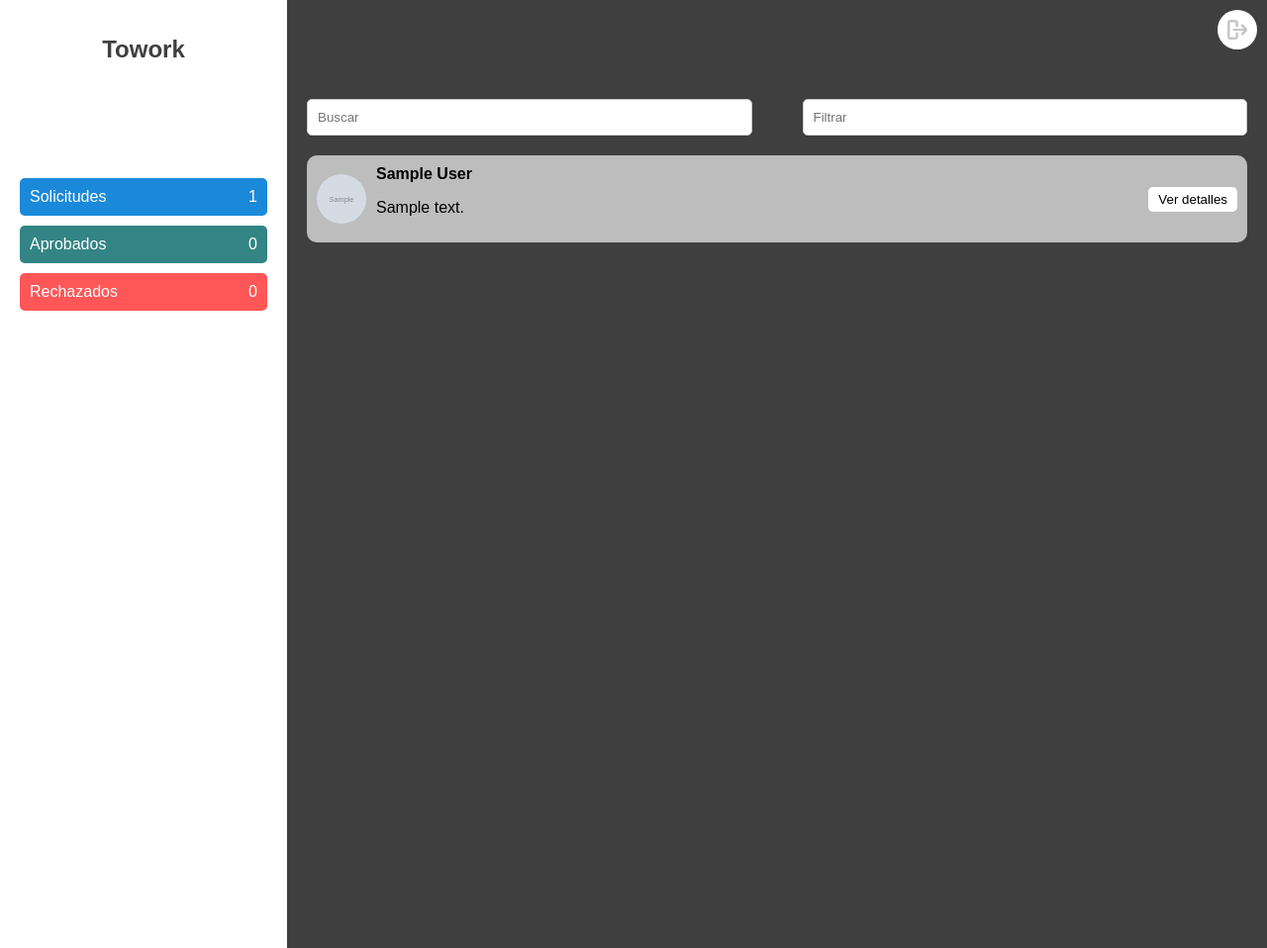
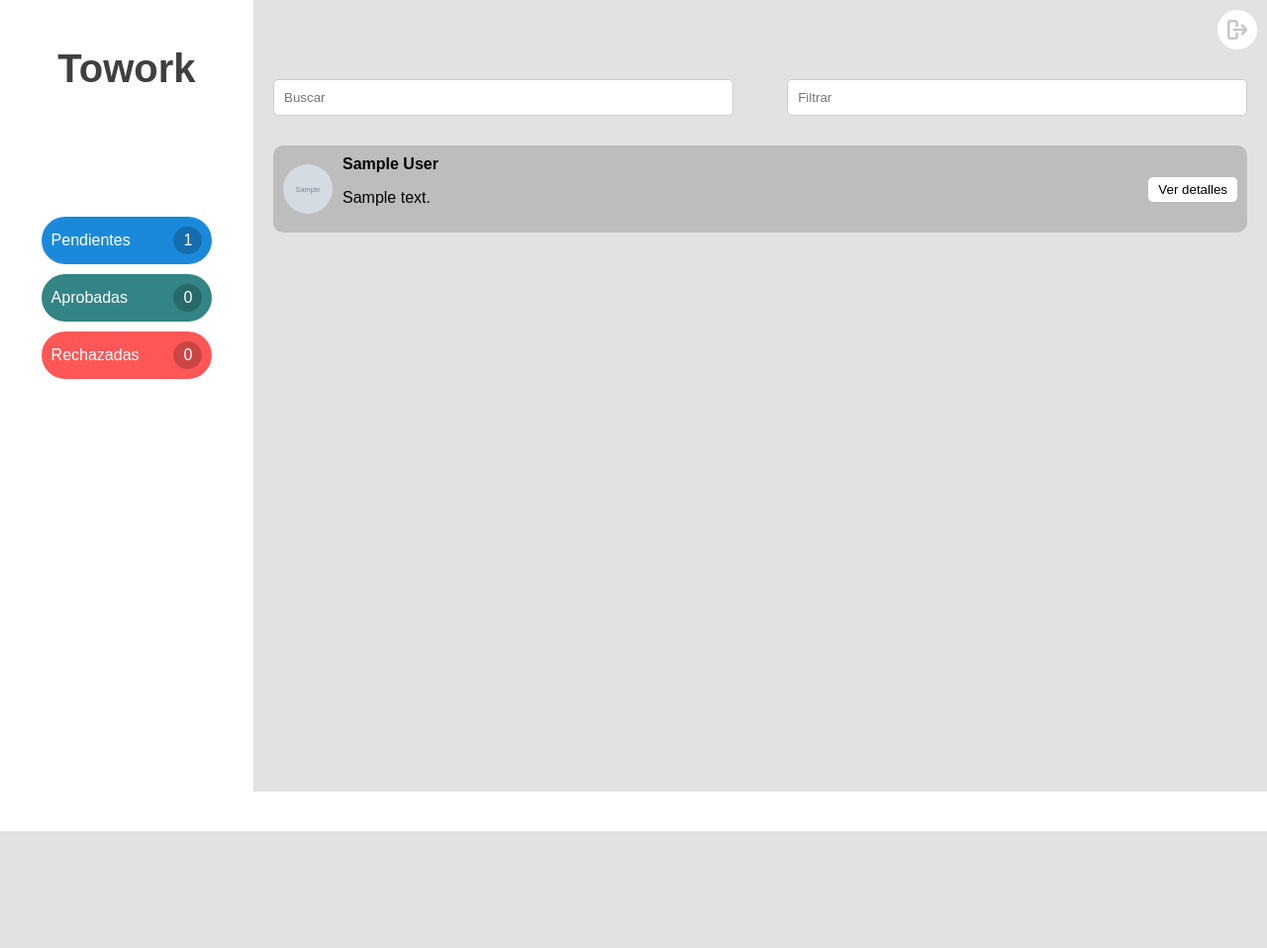
Before and after one commit to TalcaDevs/towork, a Django app: page /backoffice/ in a window 1280 px wide. Shown: the whole page at 99% size. After the commit the page ends 840 px from the top, so only its background shows below. Run offline with Django 5.2, Linux system fonts and the light colour scheme; a user stored in the database is signed in; tables that the repository leaves empty hold one stand-in row (values such as "Sample post"); grey boxes marked "Sample" are stand-in pictures.

Commit message:
Refactorizacion

```diff
--- a/backoffice/views.py
+++ b/backoffice/views.py
@@ -24,14 +24,16 @@ def custom_login(request):
 
 @login_required
 def dashboard(request):
+    estado = request.GET.get('estado', 'pendientes')
     solicitudes_pendientes = Solicitud.objects.filter(estado='pendiente')
-    solicitudes_aprobadas = Solicitud.objects.filter(estado='aprobado')
-    solicitudes_rechazadas = Solicitud.objects.filter(estado='rechazado')
+    solicitudes_aprobadas = Solicitud.objects.filter(estado='aceptada')
+    solicitudes_rechazadas = Solicitud.objects.filter(estado='rechazada')
 
     return render(request, 'backoffice/dashboard.html', {
         'pendientes': solicitudes_pendientes,
         'aprobados': solicitudes_aprobadas,
         'rechazados': solicitudes_rechazadas,
+        'estado': estado,
     })
 
 @api_view(['GET'])
--- /dev/null
+++ b/static/css/dashboard.css
@@ -0,0 +1,40 @@
+/* Estilos específicos para dashboard.html */
+.content {
+    flex-grow: 1;
+    background: #e2e2e2;
+}
+.card-container {
+    display: flex;
+    flex-direction: column;
+    gap: 10px;
+}
+.card {
+    display: none; /* Ocultar todas las tarjetas por defecto */
+    align-items: center;
+    background: #bdbdbd;
+    padding: 10px;
+    border-radius: 10px;
+}
+.card.pendientes {
+    display: flex; /* Mostrar solo las tarjetas pendientes */
+}
+.card.aprobados {
+    display: flex; /* Mostrar solo las tarjetas aprobadas */
+}
+.card.rechazados {
+    display: flex; /* Mostrar solo las tarjetas rechazadas */
+}
+.card img {
+    width: 50px;
+    height: 50px;
+    border-radius: 50%;
+    margin-right: 10px;
+}
+.card button {
+    margin-left: auto;
+    padding: 5px 10px;
+    border: none;
+    border-radius: 5px;
+    background: white;
+    cursor: pointer;
+}
--- a/static/css/global.css
+++ b/static/css/global.css
@@ -1,45 +1,114 @@
+/* Estilos globales */
 body {
     font-family: Arial, sans-serif;
     margin: 0;
     padding: 0;
-    background-color: #f4f4f4;
-    display: flex;
+    box-sizing: border-box;
 }
 .sidebar {
-    width: 250px;
     background: #ffffff;
-    color: white;
+    color: rgb(255, 255, 255);
     padding: 20px;
     display: flex;
     flex-direction: column;
     align-items: center;
-    height: 918px;
+    height: 100vh; /* Ajustar la altura al 100% de la ventana */
 }
 .sidebar h1 {
-    font-size: 24px;
+    font-size: 40px;
     font-family: hk-grotesk, sans-serif;
     color: #3f3f3f;
+}
+.sidebar h1.centered {
+    text-align: center;
+    width: 100%;
 }
 .stats {
     width: 100%;
     margin-top: 100px;
+    display: flex;
+    flex-direction: column; /* Alinea los botones en columna */
+    gap: 10px; /* Espacio entre los botones */
 }
 .stats div {
     display: flex;
     justify-content: space-between;
-    padding: 10px;
+    padding: 0;
     border-radius: 5px;
     margin-bottom: 10px;
+    cursor: pointer;
+    transition: transform 0.2s, box-shadow 0.2s;
+    user-select: none; /* Evitar la selección de texto */
+    -webkit-tap-highlight-color: transparent; /* Evitar la línea de texto parpadeante en dispositivos táctiles */
+    position: relative; /* Añadir posición relativa */
+}
+.stats a.full-link {
+    position: absolute; /* Posición absoluta para ocupar todo el espacio del div */
+    top: 0;
+    left: 0;
+    width: 100%;
+    height: 100%;
+    display: flex;
+    justify-content: center; /* Centrar el texto del enlace */
+    align-items: center;
+    padding: 10px;
+    box-sizing: border-box;
+}
+.stats div span {
+    position: absolute; /* Posición absoluta para el número contador */
+    right: 10px; /* Alinear a la derecha */
+    top: 50%;
+    transform: translateY(-50%);
+}
+.stats div:hover {
+    box-shadow: 0 4px 8px rgba(0, 0, 0, 0.2);
+}
+.stats div:active {
+    transform: scale(0.98);
+    box-shadow: 0 2px 4px rgba(0, 0, 0, 0.2);
+    outline: none; /* Evitar la línea de texto parpadeante */
 }
 .stats .solicitudes { background: #1b89da; }
 .stats .aprobados { background: #338484; }
 .stats .rechazados { background: #ff5757; }
-
-
+.stats a {
+    color: white;
+    text-decoration: none;
+}
+.stats button {
+    display: flex;
+    justify-content: space-between;
+    align-items: center;
+    padding: 10px;
+    border-radius: 25px; /* Bordes redondeados */
+    cursor: pointer;
+    transition: transform 0.2s, box-shadow 0.2s;
+    user-select: none; /* Evitar la selección de texto */
+    -webkit-tap-highlight-color: transparent; /* Evitar la línea de texto parpadeante en dispositivos táctiles */
+    border: none; /* Eliminar borde del botón */
+    width: 80%; /* Ajustar el ancho del botón al 80% */
+    margin: 0 auto; /* Centrar el botón horizontalmente */
+    background: none; /* Eliminar fondo por defecto */
+    color: white; /* Color del texto */
+    font-size: 16px; /* Tamaño de la fuente */
+}
+.stats button .count {
+    background: rgba(0, 0, 0, 0.2); /* Fondo semitransparente */
+    padding: 5px 10px;
+    border-radius: 50%; /* Bordes redondeados */
+    margin-left: 10px; /* Espacio entre el texto y el número */
+}
+.stats button:hover {
+    box-shadow: 0 4px 8px rgba(0, 0, 0, 0.2);
+}
+.stats button:active {
+    transform: scale(0.98);
+    box-shadow: 0 2px 4px rgba(0, 0, 0, 0.2);
+    outline: none; /* Evitar la línea de texto parpadeante */
+}
 .content {
     flex-grow: 1;
-
-    background: #3f3f3f;
+    background: #e2e2e2;
 }
 .search-filter {
     display: flex;
@@ -58,11 +127,20 @@ body {
     gap: 10px;
 }
 .card {
-    display: flex;
+    display: none; /* Ocultar todas las tarjetas por defecto */
     align-items: center;
     background: #bdbdbd;
     padding: 10px;
     border-radius: 10px;
+}
+.card.pendientes {
+    display: flex; /* Mostrar solo las tarjetas pendientes */
+}
+.card.aprobados {
+    display: flex; /* Mostrar solo las tarjetas aprobadas */
+}
+.card.rechazados {
+    display: flex; /* Mostrar solo las tarjetas rechazadas */
 }
 .card img {
     width: 50px;
@@ -81,9 +159,46 @@ body {
 .navbar {
     display: flex;
     justify-content: space-between;
-    margin-bottom: 20px;
     width: 100%;
+    background-color: #ffffff;
+}
+.navbar nav {
+    width: 100%;
+    background: #e2e2e2;
+    padding: 10px;
+    display: flex;
+    justify-content: space-between;
+    align-items: center; /* Asegura que los elementos estén alineados verticalmente */
+}
+.navbar button {
+    padding: 10px;
+    border: none;
+    border-radius: 50%;
+    background: #ffffff;
+    cursor: pointer;
+    display: flex;
+    align-items: center;
+    justify-content: center;
+}
+.navbar button img {
+    width: 20px;
+    height: 20px;
+}
+.navbar button.logout-button {
+    margin-left: auto; /* Empuja el botón a la derecha */
 }
 .components {
     padding: 20px;
+    flex-grow: 1;
+    background: #e2e2e2;
+    overflow-y: auto;
 }
+.container {
+    display: flex;
+    height: 100vh;
+}
+.main-content {
+    width: 80%; /* Ajustar el ancho al 80% de la pantalla */
+    display: flex;
+    flex-direction: column;
+}
--- /dev/null
+++ b/static/css/pending.css
@@ -0,0 +1,33 @@
+/* Estilos específicos para pending.html */
+.search-filter {
+    display: flex;
+    justify-content: space-between;
+    margin-bottom: 20px;
+}
+.search-filter input {
+    padding: 10px;
+    width: 45%;
+    border: 1px solid #ccc;
+    border-radius: 5px;
+}
+.card.pendientes {
+    display: flex; /* Mostrar solo las tarjetas pendientes */
+    align-items: center;
+    background: #bdbdbd;
+    padding: 10px;
+    border-radius: 10px;
+}
+.card img {
+    width: 50px;
+    height: 50px;
+    border-radius: 50%;
+    margin-right: 10px;
+}
+.card button {
+    margin-left: auto;
+    padding: 5px 10px;
+    border: none;
+    border-radius: 5px;
+    background: white;
+    cursor: pointer;
+}
--- a/templates/backoffice/dashboard.html
+++ b/templates/backoffice/dashboard.html
@@ -6,44 +6,25 @@
     <meta name="viewport" content="width=device-width, initial-scale=1.0">
     <title>Backoffice - Towork</title>
     <link rel="stylesheet" href="/static/css/global.css">
+    <link rel="stylesheet" href="/static/css/dashboard.css">
 </head>
 <body>
-
-
-    <div class="sidebar">
-        <h1>Towork</h1>
-        <div class="stats">
-            <div class="solicitudes"><span>Solicitudes</span> <span>{{ pendientes|length }}</span></div>
-            <div class="aprobados"><span>Aprobados</span> <span>{{ aprobados|length }}</span></div>
-            <div class="rechazados"><span>Rechazados</span> <span>{{ rechazados|length }}</span></div>
+    <div class="container">
+        <div class="sidebar-container" style="width: 20%;">
+            {% include 'backoffice/sidebar.html' %}
         </div>
-    </div>
-
-    <div class="content">
-
-        <div class="navbar">
-            <nav style="width: 100%; background: #3f3f3f; padding: 10px; display: flex; justify-content: flex-end;">
-            <button style="padding: 10px; border: none; border-radius: 50%; background: #ffffff; cursor: pointer; display: flex; align-items: center; justify-content: center;">
-                <img src="/static/images/icon.png" alt="Salir" style="width: 20px; height: 20px;">
-            </button>
-            </nav>
-        </div>
-        <div class="components">
-            <div class="search-filter">
-                <input type="text" placeholder="Buscar">
-                <input type="text" placeholder="Filtrar">
-            </div>
-            <div class="card-container">
-                {% for solicitud in pendientes %}
-                <div class="card">
-                    <img src="{{ solicitud.usuario.foto_perfil }}" alt="Perfil">
-                    <div>
-                        <strong>{{ solicitud.usuario.first_name }} {{ solicitud.usuario.last_name }}</strong>
-                        <p>{{ solicitud.descripcion }}</p>
-                    </div>
-                    <button>Ver detalles</button>
+        <div class="main-content" style="width: 80%;">
+            {% include 'backoffice/navbar.html' with usuario=usuario %}
+            <div class="components">
+                <div class="card-container">
+                    {% if estado == 'pendientes' %}
+                        {% include 'backoffice/pending.html' %}
+                    {% elif estado == 'aprobados' %}
+                        {% include 'backoffice/approved.html' %}
+                    {% elif estado == 'rechazados' %}
+                        {% include 'backoffice/rejected.html' %}
+                    {% endif %}
                 </div>
-                {% endfor %}
             </div>
         </div>
     </div>
--- /dev/null
+++ b/templates/backoffice/navbar.html
@@ -0,0 +1,8 @@
+<div class="navbar">
+    <nav>
+        <div></div>
+        <button>
+            <img src="/static/icons/icon.png" alt="Salir">
+        </button>
+    </nav>
+</div>
--- /dev/null
+++ b/templates/backoffice/pending.html
@@ -0,0 +1,16 @@
+{% load static %}
+<link rel="stylesheet" href="/static/css/pending.css">
+{% for solicitud in pendientes %}
+<div class="search-filter">
+    <input type="text" placeholder="Buscar">
+    <input type="text" placeholder="Filtrar">
+</div>
+<div class="card pendientes">
+    <img src="{{ solicitud.usuario.foto_perfil|default_if_none:'/static/images/default_profile.png' }}" alt="Perfil">
+    <div>
+        <strong>{{ solicitud.usuario.first_name }} {{ solicitud.usuario.last_name }}</strong>
+        <p>{{ solicitud.descripcion }}</p>
+    </div>
+    <button>Ver detalles</button>
+</div>
+{% endfor %}
--- /dev/null
+++ b/templates/backoffice/sidebar.html
@@ -0,0 +1,8 @@
+<div class="sidebar">
+    <h1 class="centered">Towork</h1>
+    <div class="stats">
+        <button class="solicitudes" onclick="location.href='?estado=pendientes'">Pendientes <span class="count">{{ pendientes|length }}</span></button>
+        <button class="aprobados" onclick="location.href='?estado=aprobados'">Aprobadas <span class="count">{{ aprobados|length }}</span></button>
+        <button class="rechazados" onclick="location.href='?estado=rechazados'">Rechazadas <span class="count">{{ rechazados|length }}</span></button>
+    </div>
+</div>
```
Also changed, not shown: static/css/approved.css (added, +33 -0 lines), static/css/login.css (added, +14 -0 lines), static/css/rejected.css (added, +33 -0 lines), templates/backoffice/approved.html (added, +16 -0 lines), templates/backoffice/rejected.html (added, +17 -0 lines), static/icons/icon.png (renamed from static/images/icon.png), static/images/default_profile.png (added).
